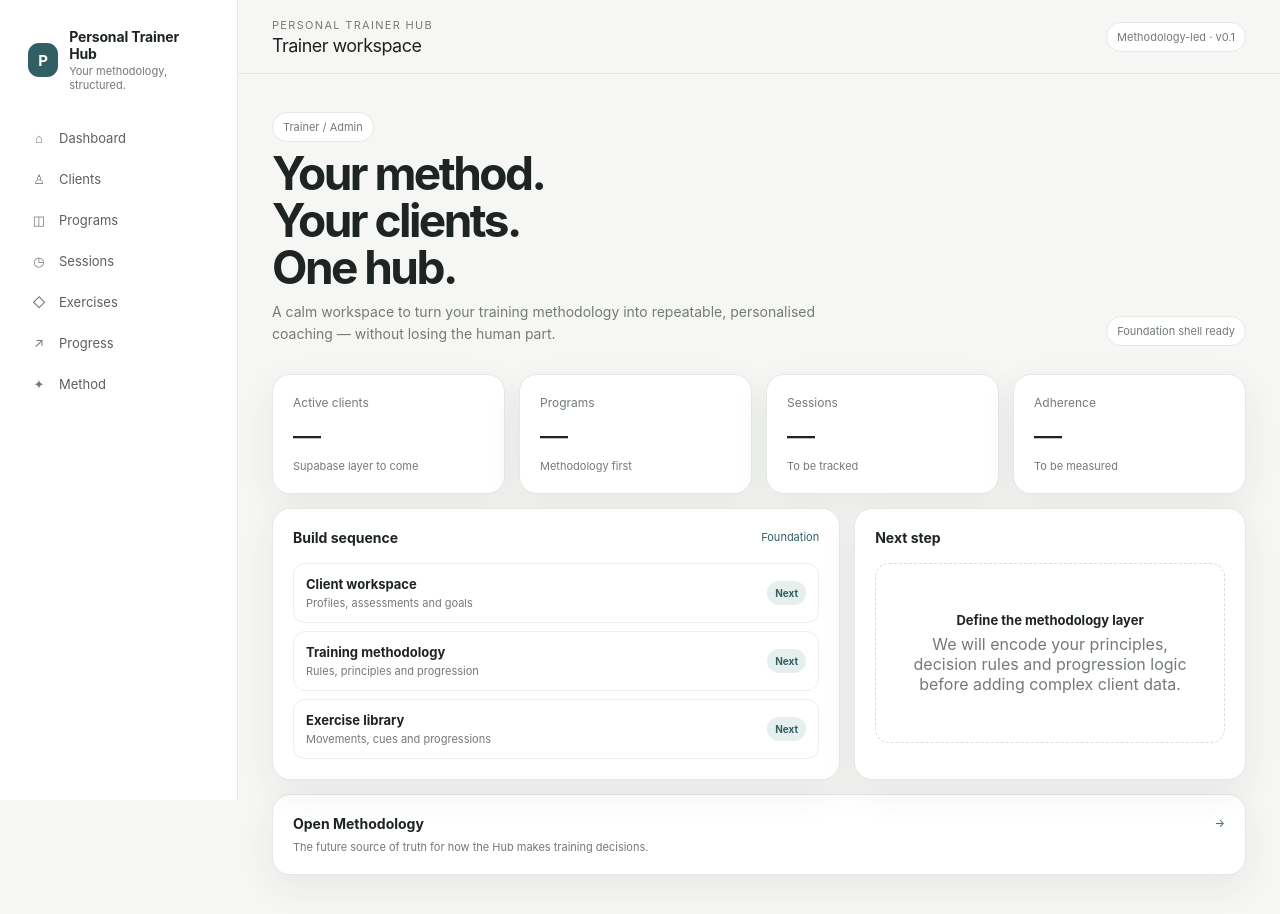
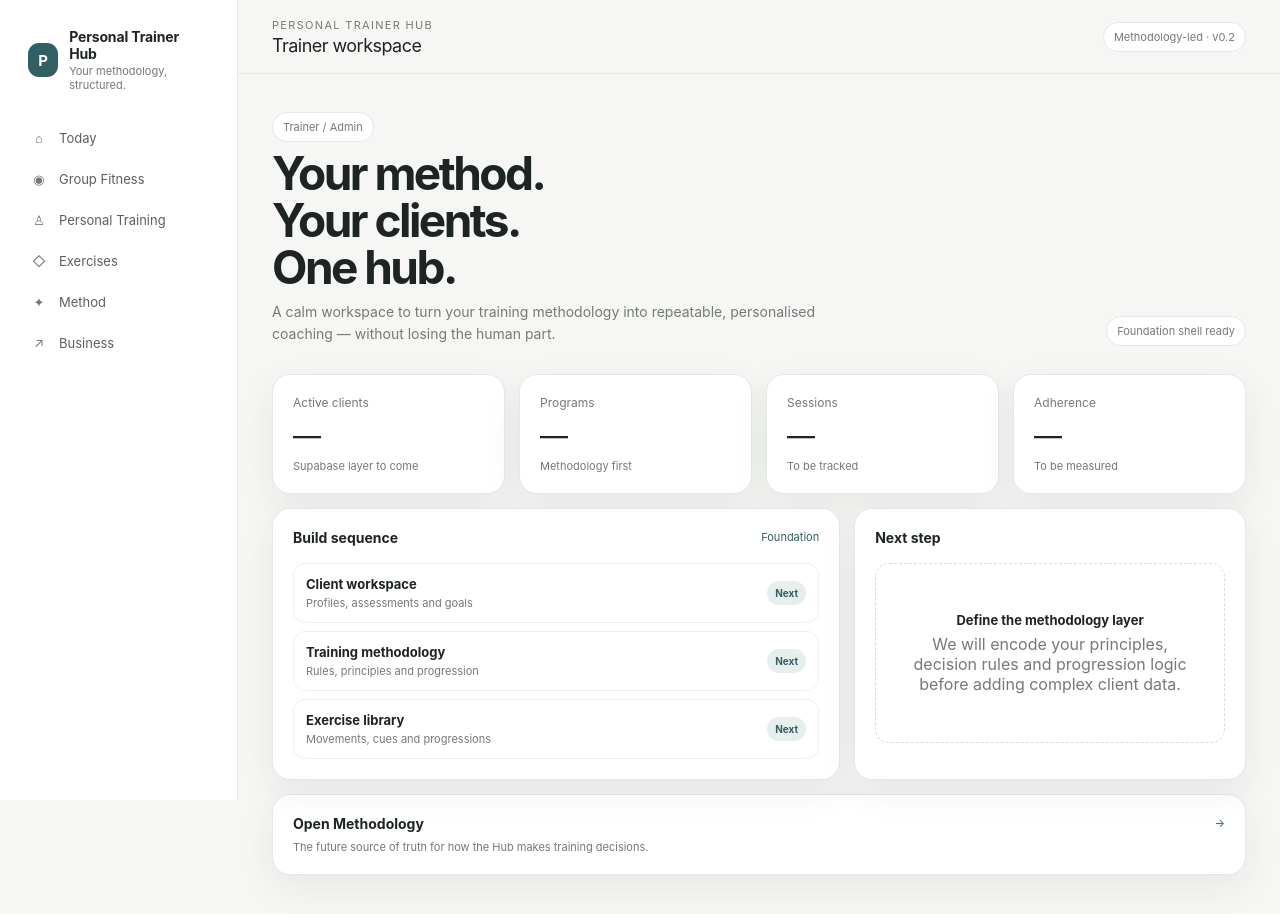
Before and after one commit to goforglam/personal-trainer-hub, a Next.js app: page / in a window 1280 px wide. Shown: the top 914 px of the page. Built offline with nearby package versions, Linux system fonts and the light colour scheme.

Commit message:
Refine trainer day-to-day structure: app/layout.tsx

```diff
--- a/app/layout.tsx
+++ b/app/layout.tsx
@@ -8,13 +8,12 @@ export const metadata: Metadata = {
 };
 
 const nav = [
-  ["⌂", "Dashboard", "/"],
-  ["♙", "Clients", "/clients"],
-  ["◫", "Programs", "/programs"],
-  ["◷", "Sessions", "/sessions"],
+  ["⌂", "Today", "/"],
+  ["◉", "Group Fitness", "/group-fitness"],
+  ["♙", "Personal Training", "/personal-training"],
   ["◇", "Exercises", "/exercises"],
-  ["↗", "Progress", "/progress"],
   ["✦", "Method", "/method"],
+  ["↗", "Business", "/business"],
 ];
 
 export default function RootLayout({ children }: Readonly<{ children: React.ReactNode }>) {
@@ -45,7 +44,7 @@ export default function RootLayout({ children }: Readonly<{ children: React.Reac
                 <div className="eyebrow">Personal Trainer Hub</div>
                 <div className="page-title">Trainer workspace</div>
               </div>
-              <div className="pill">Methodology-led · v0.1</div>
+              <div className="pill">Methodology-led · v0.2</div>
             </header>
             {children}
           </main>
```
